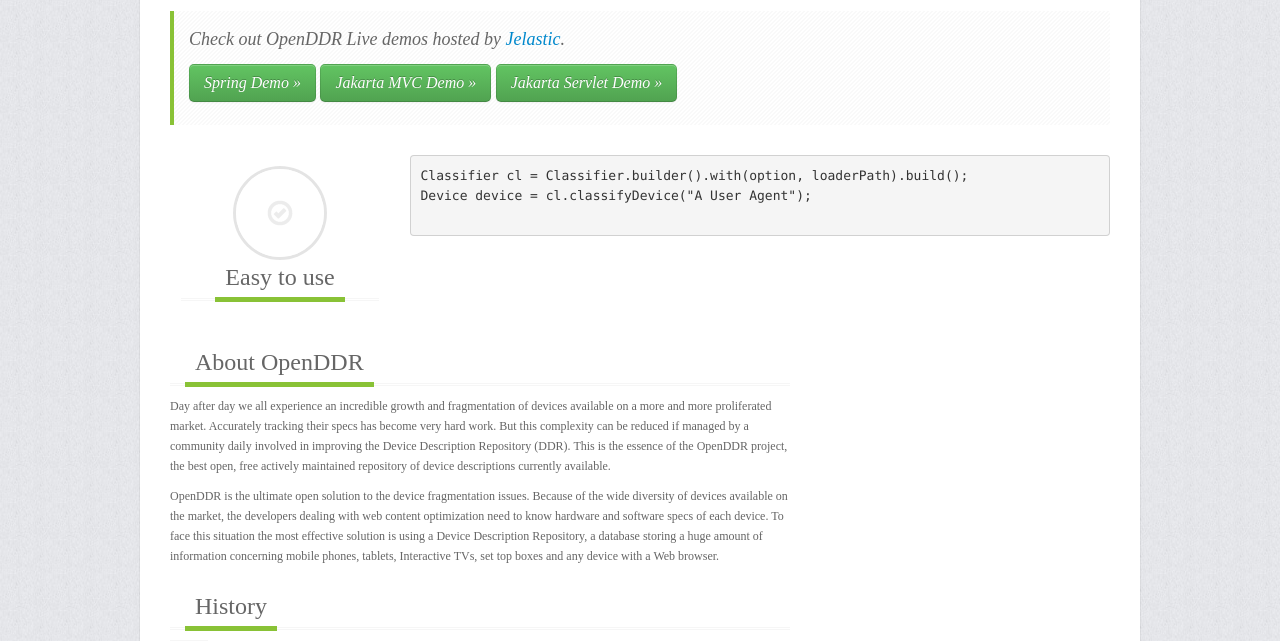
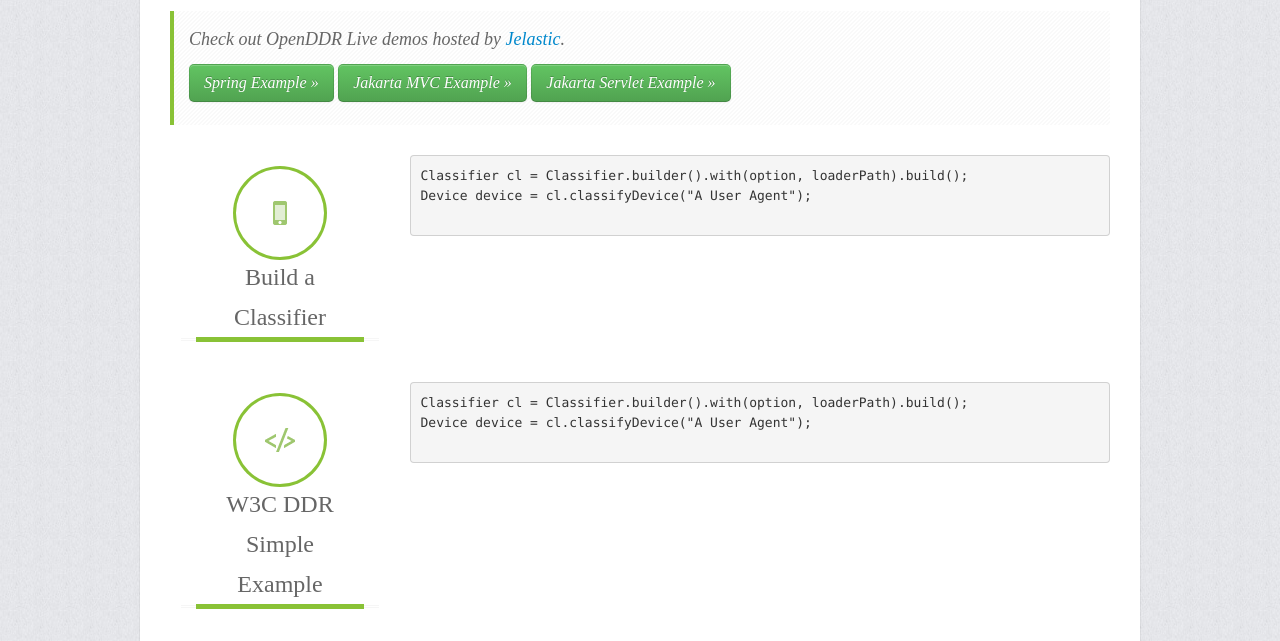
Before and after one commit to OpenDDRmobi/OpenDDRmobi.github.io, a plain HTML site: page examples.html in a window 1280 px wide. Shown: the part 171-812 px from the top of the page. Drawn offline with Linux system fonts and the light colour scheme; a web font is replaced by a local one.

Commit message:
7: MVC Example
Task-Url: https://github.com/OpenDDRmobi/openddr-examples/issues/issues/7

```diff
--- a/examples.html
+++ b/examples.html
@@ -183,7 +183,7 @@
         		<p>
 					Check out OpenDDR Live demos hosted by <a href="https://jelastic.com/">Jelastic</a>.
 				</p>
-        		<p><a class="btn btn-success btn-large" href="http://openddr.demo.jelastic.com/spring/">Spring Demo &raquo;</a> <a class="btn btn-success btn-large" href="http://openddr2.demo.jelastic.com/jakarta-mvc/">Jakarta MVC Demo &raquo;</a> <a class="btn btn-success btn-large" href="http://openddr.demo.jelastic.com/servlet/">Jakarta Servlet Demo &raquo;</a></p>
+        		<p><a class="btn btn-success btn-large" href="http://openddr.demo.jelastic.com/spring/">Spring Example &raquo;</a> <a class="btn btn-success btn-large" href="http://openddr2.demo.jelastic.com/jakarta-mvc/">Jakarta MVC Example &raquo;</a> <a class="btn btn-success btn-large" href="http://openddr.demo.jelastic.com/servlet/">Jakarta Servlet Example &raquo;</a></p>
       		</div>
 			<!-- end: Hero Unit -->
 
@@ -192,8 +192,8 @@
 
         		<div class="span3">
           			<div class="icons-box">
-						<i class="ico-ok circle big"></i>
-						<div class="title"><h3>Easy to use</h3></div>
+						<i class="ico-iphone ico-color circle-color big"></i>
+						<div class="title"><h3>Build a Classifier</h3></div>
 						<p>
 
 						</p>
@@ -243,7 +243,65 @@
       		</div>
 			<!-- end: Row -->
 
-						<!--start: Row -->
+
+			<!-- start: Row -->
+      		<div class="row">
+
+        		<div class="span3">
+          			<div class="icons-box">
+						<i class="ico-embed-close ico-color circle-color big"></i>
+						<div class="title"><h3>W3C DDR Simple Example</h3></div>
+						<p>
+
+						</p>
+						<div class="clear"></div>
+					</div>
+        		</div>
+<!--
+        		<div class="span4">
+          			<div class="icons-box">
+						<i class="ico-ipad circle big"></i>
+						<div class="title"><h3>Responsive</h3></div>
+						<p>
+							Lorem ipsum dolor sit amet, consectetuer adipiscing elit, sed diam nonummy nibh euismod tincidunt ut laoreet dolore magna aliquam erat volutpat.
+						</p>
+						<div class="clear"></div>
+					</div>
+        		</div>
+        		-->
+
+        		<div class="span9">
+          			<div class="box">
+						<p>
+						  <pre>
+Classifier cl = Classifier.builder().with(option, loaderPath).build();
+Device device = cl.classifyDevice("A User Agent");
+						 </pre>
+						</p>
+						<div class="clear"></div>
+					</div>
+        		</div>
+
+<!--
+
+        		<div class="span4">
+          			<div class="icons-box">
+						<i class="ico-heart circle big"></i>
+						<div class="title"><h3>User friendly</h3></div>
+						<p>
+							<pre>
+							Classifier client = new ClassifierBuilder().with(option, loaderPath).build();
+							</pre>
+						</p>
+						<div class="clear"></div>
+					</div>
+        		</div>
+-->
+      		</div>
+			<!-- end: Row -->
+
+
+			<!--start: Row -->
 	    	<div class="row">
 
 				<div class="span8">
```
